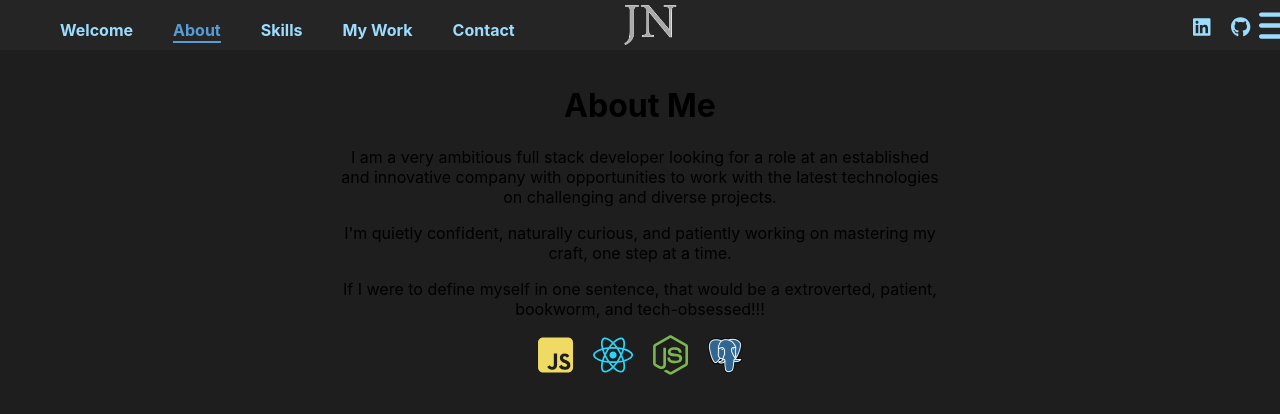
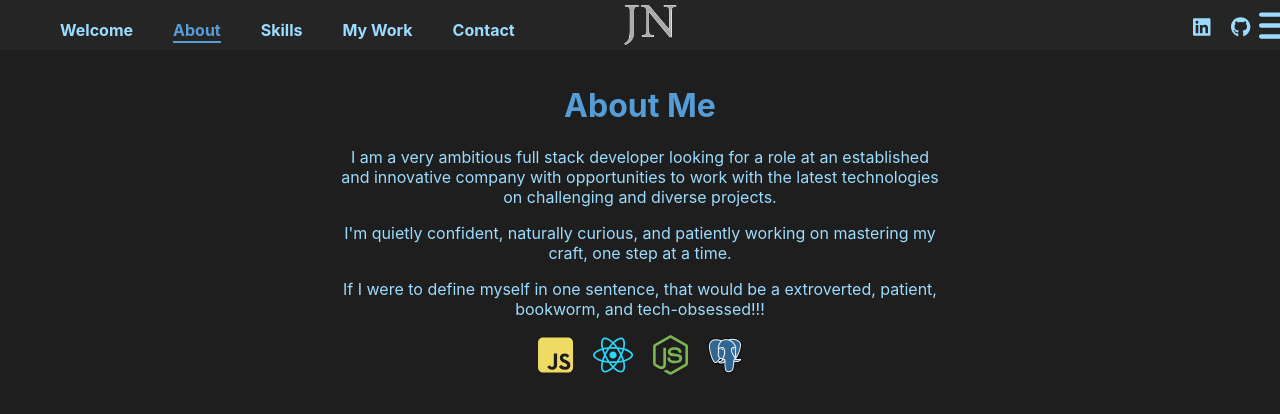
Before and after one commit to john-ngai/johnngai.com, a React (Create React App) app: page /about in a window 1280 px wide. Shown: the top 414 px of the page. Built offline with nearby package versions, Linux system fonts and the light colour scheme.

Commit message:
Update text colours

```diff
--- a/src/components/About/index.scss
+++ b/src/components/About/index.scss
@@ -45,5 +45,13 @@
     transform: translateX(-50%);
     top: 15px;
     text-align: center;
+
+    h1 {
+      color: #569cd6;
+    }
+
+    p {
+      color: #9cdcfe;
+    }
   }
 }
```
